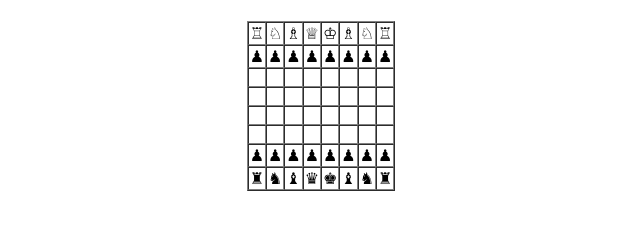
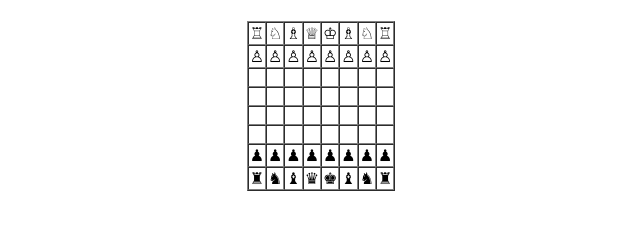
Before and after one commit to Architha-gthub/Html, a plain HTML site: page 18-12-2024/chessboard.html in a window 1280 px wide. Shown: the part 59-288 px from the top of the page, without its empty margins (319-959 px from the left). Drawn offline with Linux system fonts and the light colour scheme.

Commit message:
Add files via upload

```diff
--- a/18-12-2024/chessboard.html
+++ b/18-12-2024/chessboard.html
@@ -26,14 +26,14 @@
             <td>&#9814;</td>
         </tr>
         <tr>
-            <td>&#9823;</td>
-            <td>&#9823;</td>
-            <td>&#9823;</td>
-            <td>&#9823;</td>
-            <td>&#9823;</td>
-            <td>&#9823;</td>
-            <td>&#9823;</td>
-            <td>&#9823;</td>
+            <td>&#9817;</td>
+            <td>&#9817;</td>
+            <td>&#9817;</td>
+            <td>&#9817;</td>
+            <td>&#9817;</td>
+            <td>&#9817;</td>
+            <td>&#9817;</td>
+            <td>&#9817;</td>
         </tr>
         <tr>
 
```
